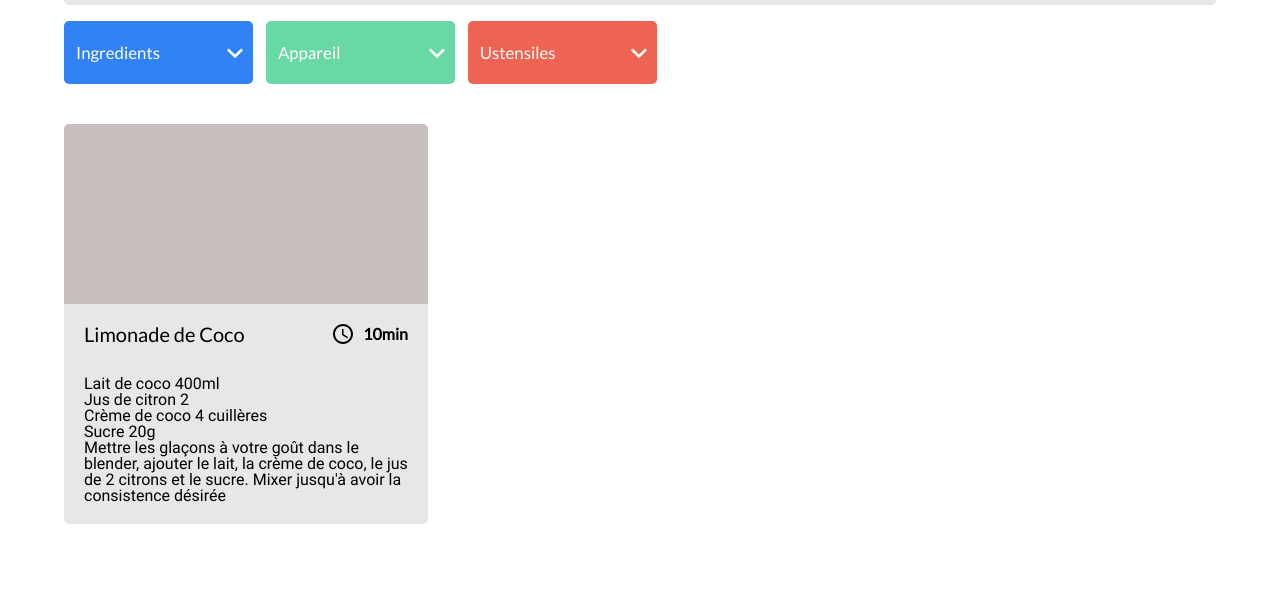
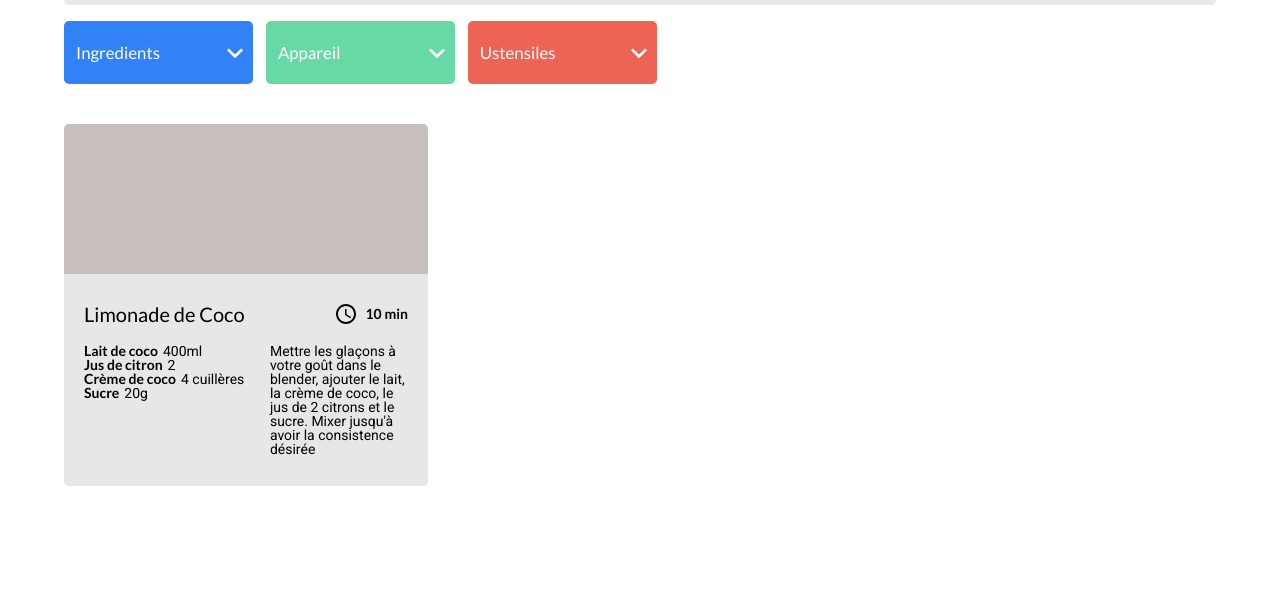
Before and after one commit to MLienar/MLienard_7_2707, a website: page index.html in a window 1280 px wide. Shown: the part 203-800 px from the top of the page. Drawn offline with Linux system fonts and the light colour scheme.

Commit message:
css cards

```diff
--- a/index.html
+++ b/index.html
@@ -43,13 +43,14 @@
             <h2 class="recipe-card_title">Limonade de Coco</h2>
             <div class="recipe-card_time-section">
               <img src="img/clock.svg" alt="horloge">
-              <p class="recipe-card_time"><span class="recipe-card_minutes">10</span>min</p>
+              <p class="recipe-card_time"><span class="recipe-card_minutes">10</span> min</p>
             </div>
           </div>
           <div class="recipe-card_bottom">
+            <div class="recipe-card_ingredients">
               <p class="recipe-card_ingredient">
                 <span class="recipe-card_ingredient--name">Lait de coco</span>
-              <span class="recipe-card_ingredient--quantity">400ml</span>
+                <span class="recipe-card_ingredient--quantity"></span>400ml</span>
               </p>
               <p class="recipe-card_ingredient">
                 <span class="recipe-card_ingredient--name">Jus de citron</span>
@@ -63,6 +64,7 @@
                 <span class="recipe-card_ingredient--name">Sucre</span>
                 <span class="recipe-card_ingredient--quantity">20g</span>
               </p>
+            </div>
             <p class="recipe-card_instructions">
               Mettre les glaçons à votre goût dans le blender, ajouter le lait, la crème de coco, le jus de 2 citrons et le sucre. Mixer jusqu'à avoir la consistence désirée
             </p>
--- a/sass/base/_fonts.scss
+++ b/sass/base/_fonts.scss
@@ -1,38 +1,29 @@
-@font-face {
-  font-family: 'DM Sans';
-  src: url("../../src/fonts/DM_Sans/DMSans-Bold.ttf") format('truetype');
-}
-@font-face {
-  font-family: 'Lato';
-  src: url("../../src/fonts/Lato/Lato-Regular.ttf") format('truetype'),
-       url("../../src/fonts/Lato/Lato-Bold.ttf") format('truetype');
-}
-@font-face {
-  font-family: 'Roboto';
-  src: url("../../src/fonts/Roboto/Roboto-Regular.ttf") format('truetype');
-}
+@import 'https://fonts.googleapis.com/css2?family=DM+Sans:wght@700&family=Lato:wght@400;700&family=Roboto&display=swap';
 
+$lato: "Lato", sans-serif;
+$roboto: "Roboto", sans-serif;
+$dmsans: "DM Sans", sans-serif;
 
 html {
   color: black;
-  font-family: "Roboto", sans-serif;
+  font-family: $roboto;
 }
 
 h1 {
   color: $orange;
   font-size: clamp(30px, 1rem + 2vh, 40px);
   font-weight: 700;
-  font-family: "DM-Sans", sans-serif;
+  font-family: $dmsans;
 }
 
 h2 {
   color: black;
-  font-family: "Lato", sans-serif;
+  font-family: $lato;
   font-size: clamp(20px, 1rem + 0.5vh, 30px);
   font-weight: 400;
 }
 
 p {
   color: black;
-  font-size: clamp(12px, 1rem + 0.5vh, 16px);
+  font-size: clamp(12px, 0.8rem + 0.5vh, 14px);
 }
--- a/sass/pages/_recipe-card.scss
+++ b/sass/pages/_recipe-card.scss
@@ -1,7 +1,5 @@
 .recipe-card {
     width: 100%;
-    flex: 1 1 33%;
-    height: clamp(400px, 30vh, 700px);
     display: flex;
     flex-flow: column nowrap;
     justify-content: space-between;
@@ -9,24 +7,30 @@
     overflow: hidden;
     &_image {
         background: $gray-dark;
-        height: 45%;
+        height: 150px;
         width: 100%;
         content: '';
     }
     &_info {
-        height: 55%;
         background: $gray-light;
-        padding: 20px;
+        padding: 30px 20px;
         display: flex;
         flex-flow: column nowrap;
         align-items: flex-start;
-        justify-content: space-between;
+        justify-content: flex-start;
     }
     &_top {
         display: flex;
         flex-flow: row nowrap;
         justify-content: space-between;
         width: 100%;
+        margin-bottom: 20px;
+    }
+    &_bottom {
+        display: flex;
+        flex-flow: row nowrap;
+        justify-content: space-between;
+        align-items: flex-start;
     }
     &_time-section {
         display: flex;
@@ -40,4 +44,23 @@
             font-family: "Lato";
         }
     }
+    &_ingredients {
+        display: flex;
+        flex-flow: column nowrap;
+        justify-content: flex-start;
+        align-items: flex-start;
+        margin-right: clamp(15px, 2vw, 30px);
+    }
+    &_ingredient {
+        display: flex;
+        flex-flow: row nowrap;
+        justify-content: flex-start;
+        align-items: flex-start;
+        white-space: nowrap;
+        &--name {
+            margin-right: 5px;
+            font-weight: 700;
+            font-family: $lato;
+        }
+    }
 }
```
Also changed, not shown: public/css/style.css, 1 other file. Lines whose indentation alone changed are shown as unchanged.
